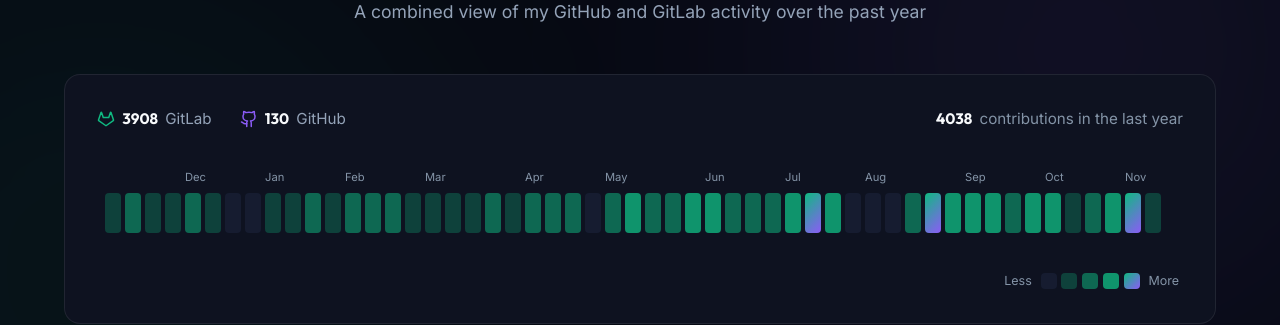
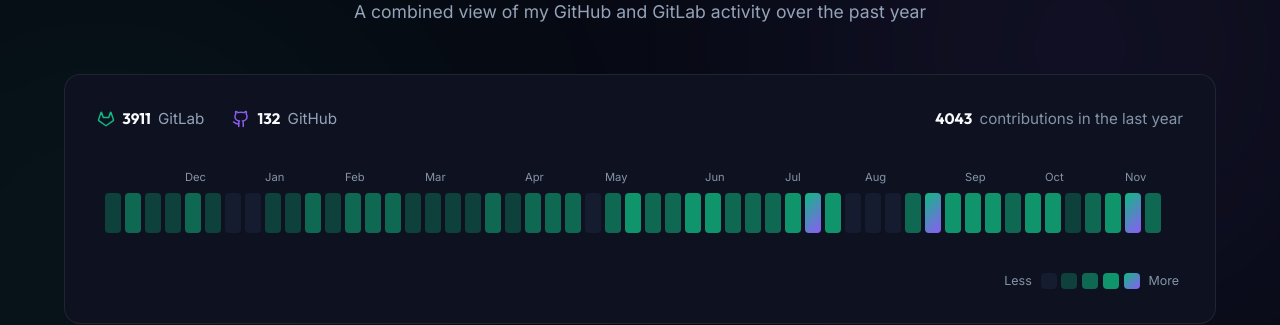
Before and after one commit to NickBourque/NickBourque.github.io, a Jekyll site: the page built from index.html, in a window 1280 px wide and 900 px high, scrolled down 2054 px. Shown: the part 151-476 px from the top of the window. Built offline with Jekyll 4.4.1, drawn with Linux system fonts in a browser that asks for light colours; nearby versions of some CDN libraries.

Commit message:
chore: refresh contributions data

```diff
--- a/_data/contributions.json
+++ b/_data/contributions.json
@@ -1,9 +1,9 @@
 {
-  "generated": "2026-11-13",
+  "generated": "2026-11-14",
   "totals": {
-    "github": 130,
-    "gitlab": 3908,
-    "combined": 4038
+    "github": 132,
+    "gitlab": 3911,
+    "combined": 4043
   },
   "max": 214,
   "weeks": [
@@ -11,8 +11,8 @@
       "weekStart": "2025-11-09",
       "monthLabel": "",
       "gh": 0,
-      "gl": 11,
-      "total": 11,
+      "gl": 4,
+      "total": 4,
       "level": 1
     },
     {
@@ -426,10 +426,10 @@
     {
       "weekStart": "2026-11-08",
       "monthLabel": "",
-      "gh": 9,
-      "gl": 34,
-      "total": 43,
-      "level": 1
+      "gh": 11,
+      "gl": 44,
+      "total": 55,
+      "level": 2
     }
   ]
 }
```
